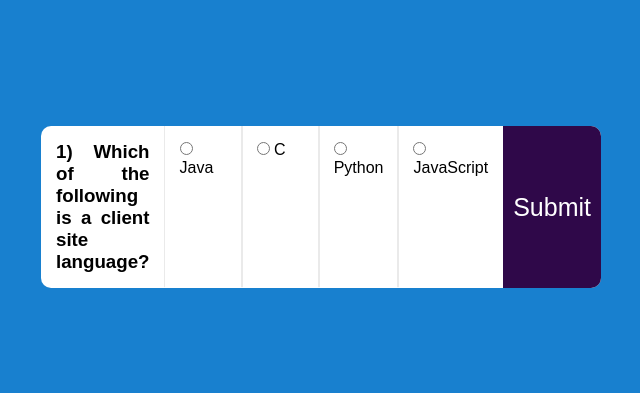
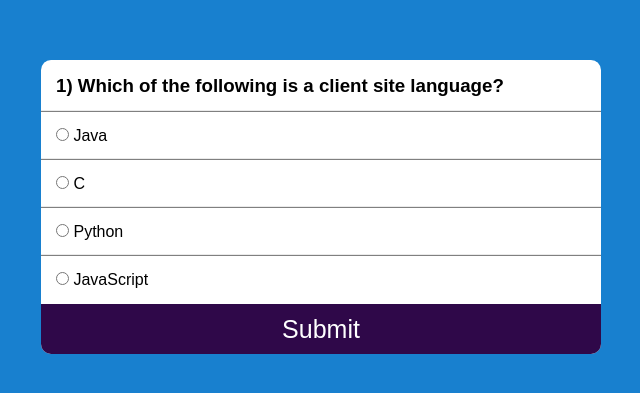
Before and after one commit to ghoshsourav99/Quiz_app, a plain HTML site: page index.html in a window 1280 px wide. Shown: the part 193-586 px from the top of the page, without its empty margins (319-959 px from the left). Drawn offline with Linux system fonts and the light colour scheme.

Commit message:
Update style.css

```diff
--- a/style.css
+++ b/style.css
@@ -18,13 +18,12 @@
 .container {
     width: 35rem;
     box-shadow: px px 5px grey;
-    display: flex;
     background-color: white;
     border-radius: 10px;
-    overflow: hidden;
-    /* flex-direction:column; */
+    display: flex;
+    overflow: auto;
+    flex-direction:column;
 }
-
 .col {
     text-align: justify;
     padding: 15px;
@@ -33,6 +32,8 @@
 
 #submit {
     width: 100%;
+    min-height: 50px; /* Minimum height */
+    flex-shrink: 0; /* Prevent shrinking */
     background-color: rgb(47, 8, 73);
     transition: 0.5s;
     color: white;
@@ -43,7 +44,6 @@
     padding: 10px;
     cursor: pointer;
 }
-
 #submit:hover {
     background-color: rgb(34, 6, 53);
 }
```
